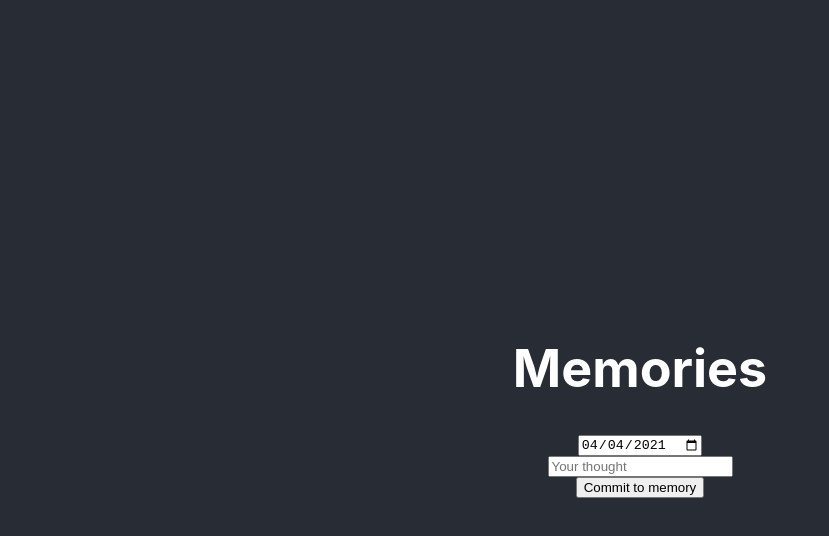
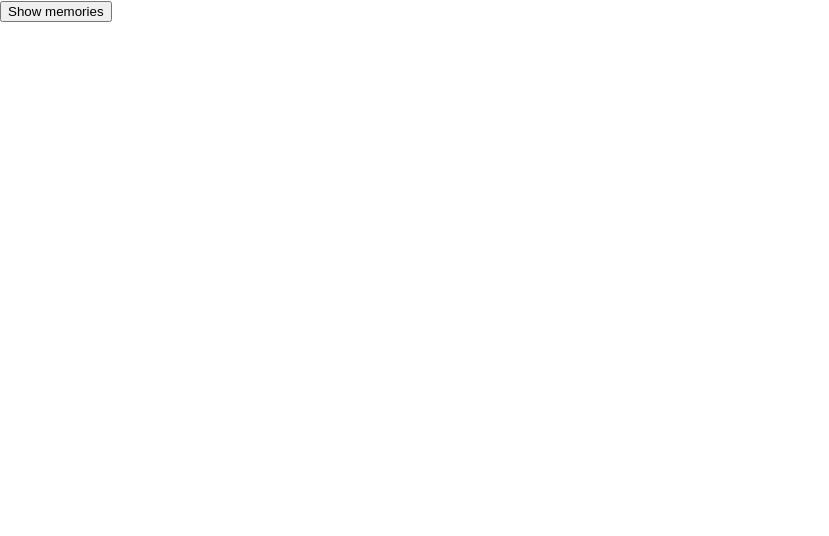
Before and after one commit to robpwatkins/faunadb-test, a React (Create React App) app: page / in a window 1280 px wide. Shown: the top 536 px of the page, without its empty margins (0-829 px from the left). Built offline with nearby package versions, Linux system fonts and the light colour scheme.

Commit message:
easter lunch time

```diff
--- a/src/App.js
+++ b/src/App.js
@@ -3,6 +3,18 @@ import './App.css';
 
 function App() {
   const [thought, setThought] = useState({ date: new Date().toISOString().split('T')[0], text: ''});
+  const [memories, setMemories] = useState();
+
+  const getMemories = async () => {
+    const resp = await fetch('/api/memories');
+    const data = await resp.json();
+    setMemories(data);
+  }
+
+  const memCard = (m, i) => <div key={i}>{m.data.text}</div>
+
+  const renderMemories = memories ? memories.map(memCard)
+    : <button onClick={getMemories}>Show memories</button>
 
   const saveThought = async () => {
     const resp = await fetch('/api/post-memory', {
@@ -16,12 +28,13 @@ function App() {
   const handleThoughtChange = e => setThought({ ...thought, [e.target.name]: e.target.value });
 
   return (
-    <div className="App">
-      <h1>Memories</h1>
-      <input type="date" name="date" value={thought.date} onChange={handleThoughtChange} />
-      <input type="text" name="text" placeholder="Your thought" value={thought.text} onChange={handleThoughtChange} />
-      <button onClick={saveThought}>Commit to memory</button>
-    </div>
+    <div id="memories">{renderMemories}</div>
+    // <div className="App">
+    //   <h1>Memories</h1>
+    //   <input type="date" name="date" value={thought.date} onChange={handleThoughtChange} />
+    //   <input type="text" name="text" placeholder="Your thought" value={thought.text} onChange={handleThoughtChange} />
+    //   <button onClick={saveThought}>Commit to memory</button>
+    // </div>
   );
 }
 
```
